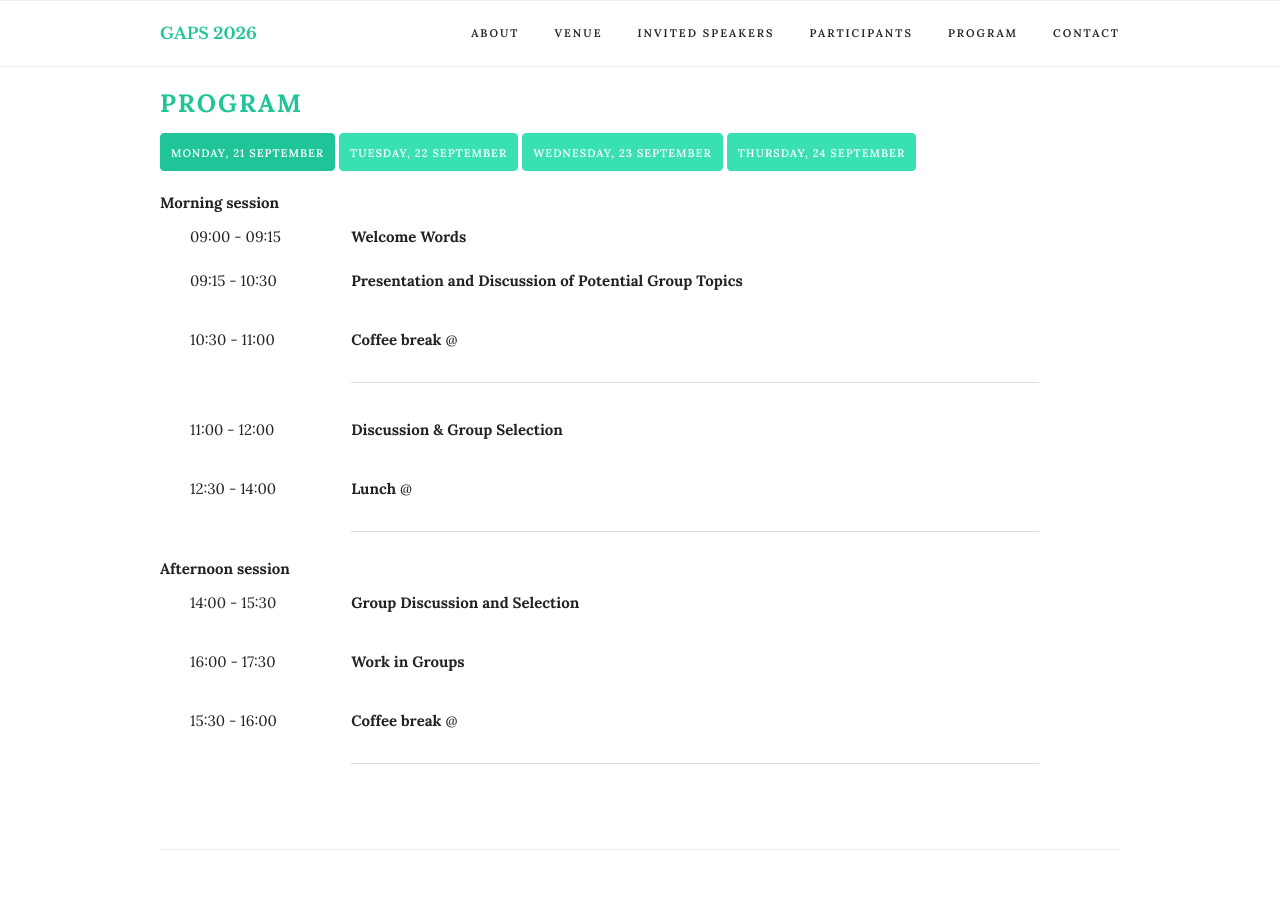
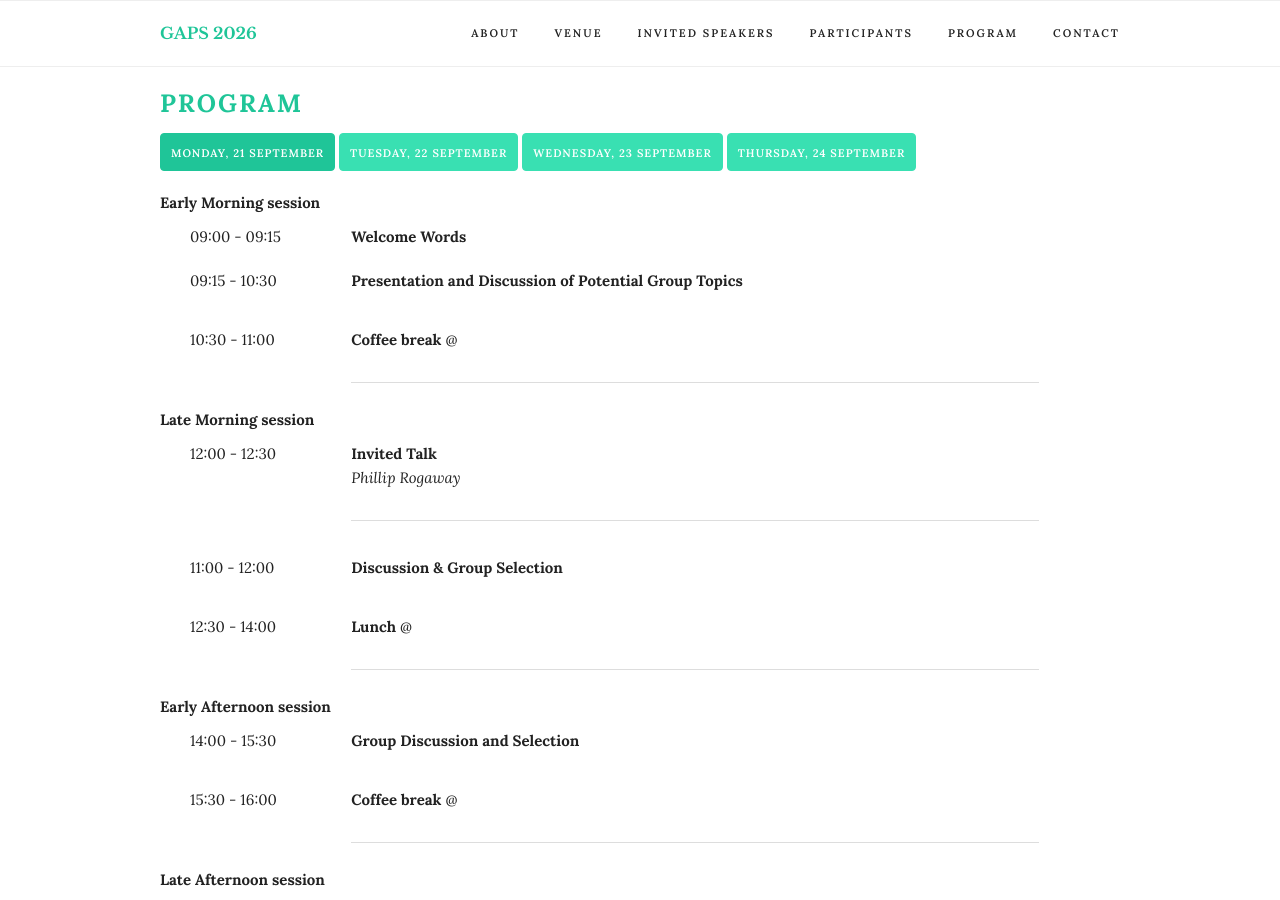
Before and after one commit to gapsworkshop/gaps2026, a Jekyll site: the page built from index.html, in a window 1280 px wide and 900 px high, scrolled down 2997 px. Built offline with Jekyll 4.4.1, drawn with Linux system fonts in a browser that asks for light colours; some of the changed text lies outside the part shown.

Commit message:
updated schedule

```diff
--- a/_data/program.yml
+++ b/_data/program.yml
@@ -2,8 +2,8 @@
   id: day1
   date: 2026-09-21
   sessions:
-    - name: "Morning"
-    - others:
+    - name: "Early Morning"
+      others:
         - time: "09:00 - 09:15"
           type: "Welcome Words"
         - time: "09:15 - 10:30"
@@ -11,23 +11,25 @@
     - break:
         time: "10:30 - 11:00"
         type: "Coffee break"
-    - others:
+    - name: "Late Morning"
+      others:
         - time: "11:00 - 12:00"
           type: "Discussion & Group Selection"
-    - talk:
-      time: "12:00 - 12:30"
-      title: "Invited Talk"
-      speaker: "Phillip Rogaway"
+      talks:
+        - time: "12:00 - 12:30"
+          title: "Invited Talk"
+          speaker: "Phillip Rogaway"
     - break:
         time: "12:30 - 14:00"
         type: "Lunch"
-    - name: "Afternoon"
+    - name: "Early Afternoon"
       others:
         - time: "14:00 - 15:30"
           type: "Group Discussion and Selection"
     - break:
         time: "15:30 - 16:00"
         type: "Coffee break"
+    - name: "Late Afternoon"
       others:
         - time: "16:00 - 17:30"
           type: "Work in Groups"
```
